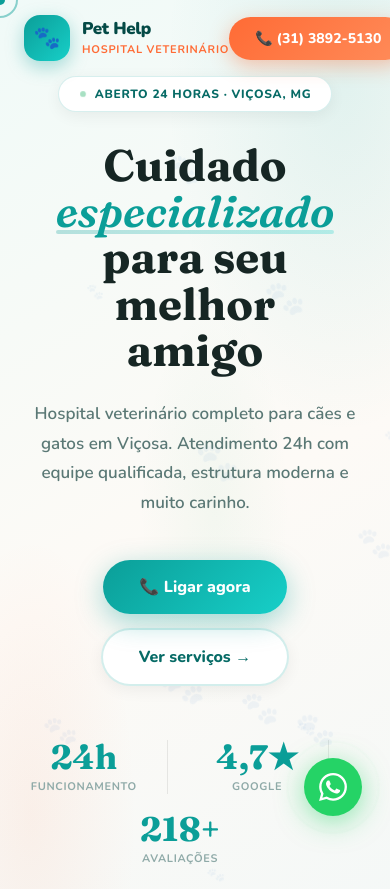
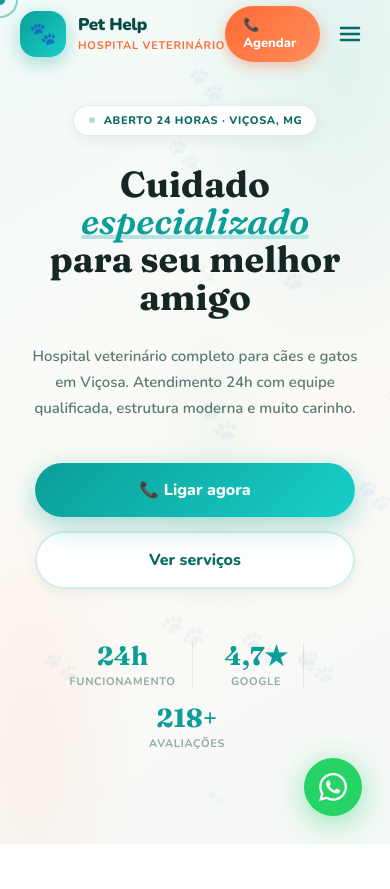
Before and after one commit to wenderbrand/pethelp, a plain HTML site: page index.html in a window 390 px wide. Shown: the top 889 px of the page. Drawn offline with nearby package versions, Linux system fonts and the light colour scheme.

Commit message:
Update index.html

```diff
--- a/index.html
+++ b/index.html
@@ -39,7 +39,7 @@
     /* NAVBAR */
     nav {
       position:fixed; top:0; left:0; right:0; height:var(--nav-h); z-index:500;
-      padding:0 48px; display:flex; align-items:center; justify-content:space-between;
+      padding:0 40px; display:flex; align-items:center; justify-content:space-between;
       transition:background 0.4s, box-shadow 0.4s, backdrop-filter 0.4s;
     }
     nav.scrolled {
@@ -436,29 +436,84 @@
     @keyframes waRing { 0%,100%{transform:scale(1);opacity:1} 50%{transform:scale(1.28);opacity:0} }
 
     /* RESPONSIVE */
-    @media(max-width:1100px){ .svc-grid{grid-template-columns:repeat(2,1fr)} }
+    @media(max-width:1100px){
+      .svc-grid{grid-template-columns:repeat(2,1fr)}
+    }
+
     @media(max-width:960px){
-      nav,section,footer,#emergencia{padding-left:24px;padding-right:24px}
-      .hero{padding-left:24px;padding-right:24px}
-      .hero-inner{grid-template-columns:1fr;text-align:center}
-      .hero-visual,.about-visual{display:none}
-      .hero-content{padding-bottom:60px}
-      .hero-sub{max-width:100%}
-      .hero-actions,.hero-stats{justify-content:center}
-      .nav-links,.nav-open-badge{display:none}
-      .nav-mobile-btn{display:flex}
-      .emg-box{grid-template-columns:1fr;text-align:center;padding:48px 32px}
-      .emg-cta{align-items:center}
-      .emg-text{margin:0 auto}
-      .about-grid,.contact-grid{grid-template-columns:1fr}
-      .rev-grid{grid-template-columns:1fr}
-      .foot-top{grid-template-columns:1fr 1fr;gap:32px}
+      /* Navbar mobile */
+      nav { padding:0 20px; height:68px; --nav-h:68px; }
+      .nav-links { display:none; }
+      .nav-open-badge { display:none; }
+      .nav-right { display:none; }
+      .nav-mobile-btn { display:flex; }
+      /* Show compact CTA on mobile inside nav */
+      .nav-cta-mobile {
+        display:inline-flex !important;
+        align-items:center; gap:8px;
+        background:linear-gradient(135deg,var(--orange),var(--orange-light));
+        color:white; text-decoration:none;
+        padding:10px 18px; border-radius:50px;
+        font-size:13px; font-weight:800;
+        box-shadow:0 4px 14px rgba(255,107,53,0.38);
+      }
+
+      /* Hero */
+      .hero { padding:68px 20px 0; }
+      .hero-inner { grid-template-columns:1fr; text-align:center; gap:0; }
+      .hero-visual { display:none; }
+      .hero-content { padding-bottom:56px; }
+      .hero-sub { max-width:100%; font-size:15px; }
+      .hero-actions { justify-content:center; flex-direction:column; align-items:center; }
+      .hero-actions a { width:100%; max-width:320px; justify-content:center; }
+      .hero-stats { justify-content:center; flex-wrap:wrap; gap:20px; }
+      .hero-stat { padding:0 20px 0 0; margin-right:20px; }
+      .hero-badge { font-size:11px; padding:7px 14px; }
+      .hero-title { font-size:clamp(36px,9vw,52px); }
+
+      /* Sections padding */
+      section { padding:64px 20px; }
+      #emergencia { padding:0 20px 64px; }
+      footer { padding:48px 20px 28px; }
+
+      /* Services */
+      .svc-grid { grid-template-columns:1fr; gap:14px; }
+      .svc-hd { margin-bottom:40px; }
+
+      /* Emergency box */
+      .emg-box { grid-template-columns:1fr; text-align:center; padding:44px 28px; gap:36px; border-radius:24px; }
+      .emg-cta { align-items:center; }
+      .emg-text { margin:0 auto; font-size:15px; }
+      .emg-phone { padding:18px 28px; font-size:20px; }
+      .emg-note { text-align:center; }
+
+      /* Reviews */
+      .rev-grid { grid-template-columns:1fr; }
+      .rev-top { flex-direction:column; align-items:flex-start; gap:20px; }
+      .g-rating { width:100%; }
+      .g-num { font-size:40px; }
+
+      /* About */
+      .about-grid { grid-template-columns:1fr; gap:40px; }
+      .about-visual { display:none; }
+
+      /* Contact */
+      .contact-grid { grid-template-columns:1fr; }
+      .contact-card { padding:28px 24px; }
+
+      /* Footer */
+      .foot-top { grid-template-columns:1fr; gap:32px; }
+      .foot-desc { max-width:100%; }
     }
+
     @media(max-width:600px){
-      .svc-grid{grid-template-columns:1fr}
-      .foot-top{grid-template-columns:1fr}
-      .rev-top{flex-direction:column;align-items:flex-start}
-      .hero-stats{flex-wrap:wrap;gap:18px}
+      .hero-stats { gap:16px; }
+      .hero-stat { padding:0 16px 0 0; margin-right:16px; }
+      .hero-stat-n { font-size:26px; }
+      .svc-grid { grid-template-columns:1fr; }
+      .foot-top { grid-template-columns:1fr; }
+      .emg-phone { font-size:18px; padding:16px 22px; }
+      .sec-title { font-size:clamp(28px,8vw,40px); }
     }
   </style>
 </head>
@@ -489,14 +544,17 @@
       <div class="nav-open-dot"></div>
       Aberto 24h
     </div>
-    <a href="tel:+553138925130" class="nav-cta">📞 (31) 3892-5130</a>
+    <a href="tel:+553138925130" class="nav-cta">📞 Agendar</a>
   </div>
 
-  <button class="nav-mobile-btn" id="mBtn" aria-label="Menu">
-    <svg width="24" height="24" fill="none" stroke="currentColor" stroke-width="2.5" stroke-linecap="round">
-      <line x1="3" y1="6" x2="21" y2="6"/><line x1="3" y1="12" x2="21" y2="12"/><line x1="3" y1="18" x2="21" y2="18"/>
-    </svg>
-  </button>
+  <div style="display:flex;align-items:center;gap:10px">
+    <a href="tel:+553138925130" class="nav-cta-mobile" style="display:none">📞 Agendar</a>
+    <button class="nav-mobile-btn" id="mBtn" aria-label="Menu">
+      <svg width="24" height="24" fill="none" stroke="currentColor" stroke-width="2.5" stroke-linecap="round">
+        <line x1="3" y1="6" x2="21" y2="6"/><line x1="3" y1="12" x2="21" y2="12"/><line x1="3" y1="18" x2="21" y2="18"/>
+      </svg>
+    </button>
+  </div>
 </nav>
 
 <!-- ═══ HERO ══════════════════════════════════════════ -->
@@ -511,7 +569,7 @@
       <p class="hero-sub">Hospital veterinário completo para cães e gatos em Viçosa. Atendimento 24h com equipe qualificada, estrutura moderna e muito carinho.</p>
       <div class="hero-actions">
         <a href="tel:+553138925130" class="btn-primary">📞 Ligar agora</a>
-        <a href="#servicos" class="btn-ghost">Ver serviços →</a>
+        <a href="#servicos" class="btn-ghost">Ver serviços</a>
       </div>
       <div class="hero-stats">
         <div class="hero-stat"><div class="hero-stat-n">24h</div><div class="hero-stat-l">Funcionamento</div></div>
```
